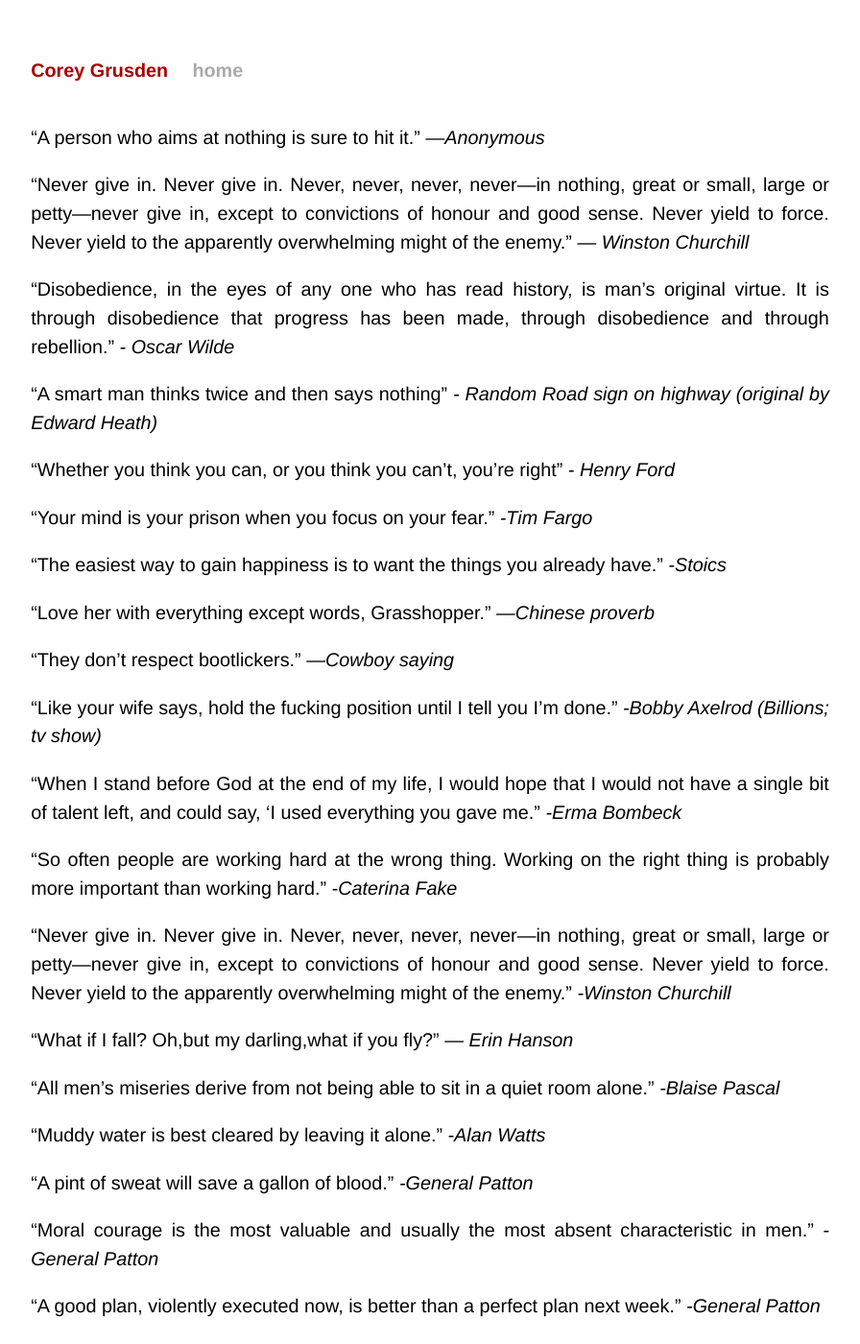
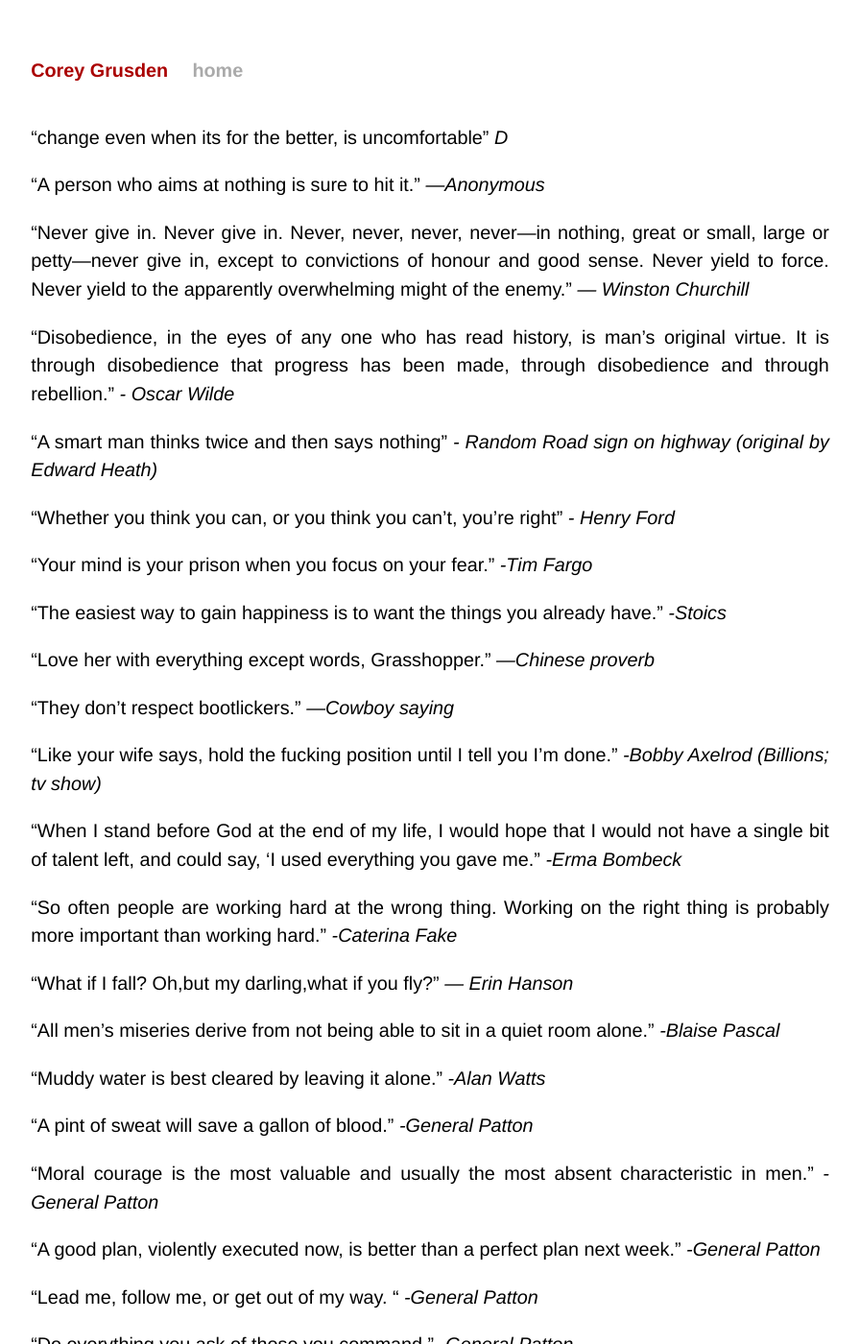
Before and after one commit to cgrusden/cgrusden.github.io, a Jekyll site: the page built from quotes.md, in a window 1280 px wide and 1400 px high. Shown: the whole window at 96% size, without its empty margins (192-1088 px from the left). Built offline with Jekyll 4.4.1, drawn with Linux system fonts in a browser that asks for light colours; our own code applies the rules of GitHub Pages for plain Markdown files.

```diff
--- a/quotes.md
+++ b/quotes.md
@@ -1,6 +1,7 @@
 ---
 title: "Quotes I live by"
 ---
+"change even when its for the better, is uncomfortable" _D_
 
 “A person who aims at nothing is sure to hit it.” _—Anonymous_
 
@@ -25,9 +26,6 @@ title: "Quotes I live by"
 "When I stand before God at the end of my life, I would hope that I would not have a single bit of talent left, and could say, 'I used everything you gave me." _-Erma Bombeck_
 
 “So often people are working hard at the wrong thing. Working on the right thing is probably more important than working hard.” _-Caterina Fake_
-
-“Never give in. Never give in. Never, never, never, never—in nothing, great or small, large or petty—never give in, except to convictions of honour and good sense. Never yield to force. Never yield to the apparently overwhelming might of the enemy.”
-_-Winston Churchill_
 
 “What if I fall? Oh,but my darling,what if you fly?” _― Erin Hanson_
 
```
Also changed, not shown: joe-rogan-covid.md (added, +5 -0 lines).
